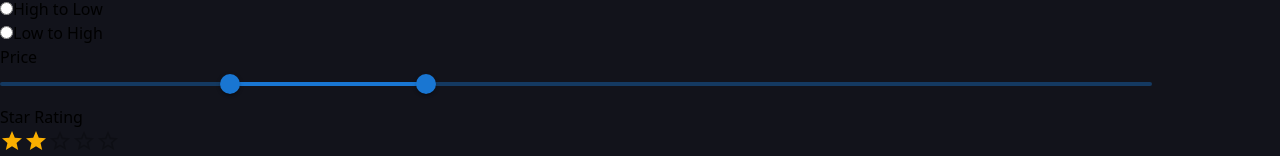
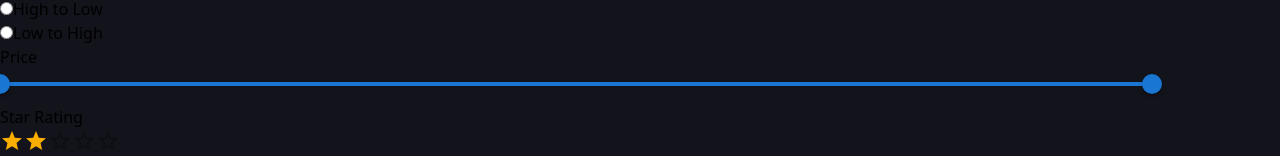
Before and after one commit to gauravsoni97/shopping, a React (Vite) app: page / in a window 1280 px wide. Shown: the part 1599-1755 px from the top of the page. Built offline with nearby package versions, Linux system fonts and the light colour scheme; no server answers.

Commit message:
price range filter set

```diff
--- a/src/components/AllFilters/RangeSlider.jsx
+++ b/src/components/AllFilters/RangeSlider.jsx
@@ -2,25 +2,34 @@ import * as React from "react";
 import { useState } from "react";
 import Box from "@mui/material/Box";
 import Slider from "@mui/material/Slider";
+import { useProductsContext } from "../../context/ProductListContext";
 
 function valuetext(value) {
   return `${value}`;
 }
 
 const RangeSlider = () => {
-  const [value, setValue] = useState([20, 37]);
+  const { products, setProducts } = useProductsContext();
+
+  const [value, setValue] = useState([0, 2000]);
 
   const handleChange = (event, newValue) => {
     setValue(newValue);
+    let ProductInRange = products.filter(
+      (ele) => ele.price <= value[1] && ele.price > value[0]
+    );
+    setProducts(ProductInRange);
   };
 
   return (
     <Box sx={{ width: "90%" }}>
       <Slider
-        getAriaLabel={() => "Temperature range"}
+        getAriaLabel={() => "Price range"}
         value={value}
         onChange={handleChange}
         valueLabelDisplay="auto"
+        min={0}
+        max={2000}
         getAriaValueText={valuetext}
       />
     </Box>
```
